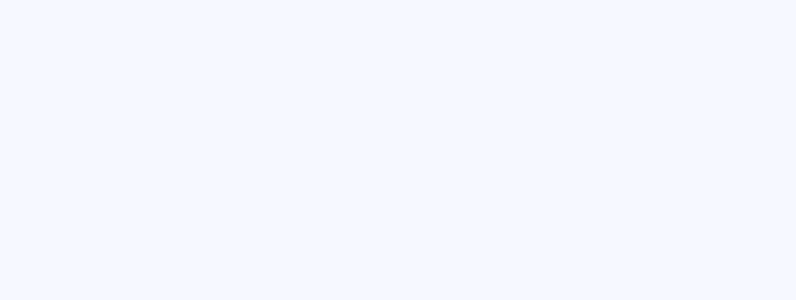
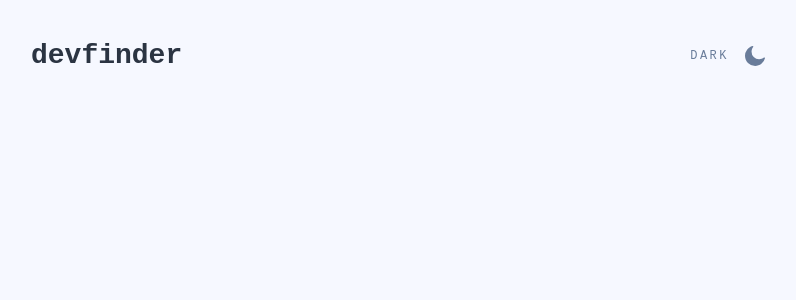
Before and after one commit to Vladislav557/Educational-project, a React (Create React App) app: page / in a window 1280 px wide. Shown: the top 300 px of the page, without its empty margins (242-1038 px from the left). Built offline with nearby package versions, Linux system fonts and the light colour scheme; the HTML template or start-up script is replaced by a standard one.

Commit message:
add button

```diff
--- a/src/App.tsx
+++ b/src/App.tsx
@@ -2,11 +2,12 @@ import React from 'react';
 
 import Component from 'components/Container'
 import './App.css';
+import TheHeader from 'components/TheHeader';
 
 function App() {
   return (
     <Component>
-
+      <TheHeader />
     </Component>
   );
 }
--- /dev/null
+++ b/src/components/Button/index.ts
@@ -0,0 +1,2 @@
+import Button from "./Button";
+export default Button;
--- a/src/components/TheHeader/TheHeader.module.scss
+++ b/src/components/TheHeader/TheHeader.module.scss
@@ -1 +1,23 @@
-.TheHeader {}
+:global {
+    body[data-theme='light'] {
+        --header-color: var(--gray-300);
+    }
+
+    body[data-theme='dark'] {
+        --header-color: var(--white);
+    }
+}
+
+.TheHeader {
+    margin: 35px 0;
+    display: flex;
+    justify-content: space-between;
+    align-items: center;
+}
+
+.logo {
+    color: var(--header-color);
+    font-size: 1.75rem;
+    line-height: 1.5;
+    font-weight: 700;
+}
--- a/src/components/TheHeader/TheHeader.tsx
+++ b/src/components/TheHeader/TheHeader.tsx
@@ -1,11 +1,14 @@
 import React, { FC } from 'react';
+
+import ThemeSwitcher from 'components/ThemeSwitcher';
 import styles from './TheHeader.module.scss';
 
-interface TheHeaderProps {}
-
-const TheHeader: FC<TheHeaderProps> = () => (
+const TheHeader: FC = () => (
   <div className={styles.TheHeader}>
-    TheHeader Component
+    <div className={styles.logo}>
+      devfinder
+    </div>
+    <ThemeSwitcher />
   </div>
 );
 
```
Also changed, not shown: src/components/Button/Button.module.scss (added, +14 -0 lines), src/components/Button/Button.tsx (added, +15 -0 lines).
